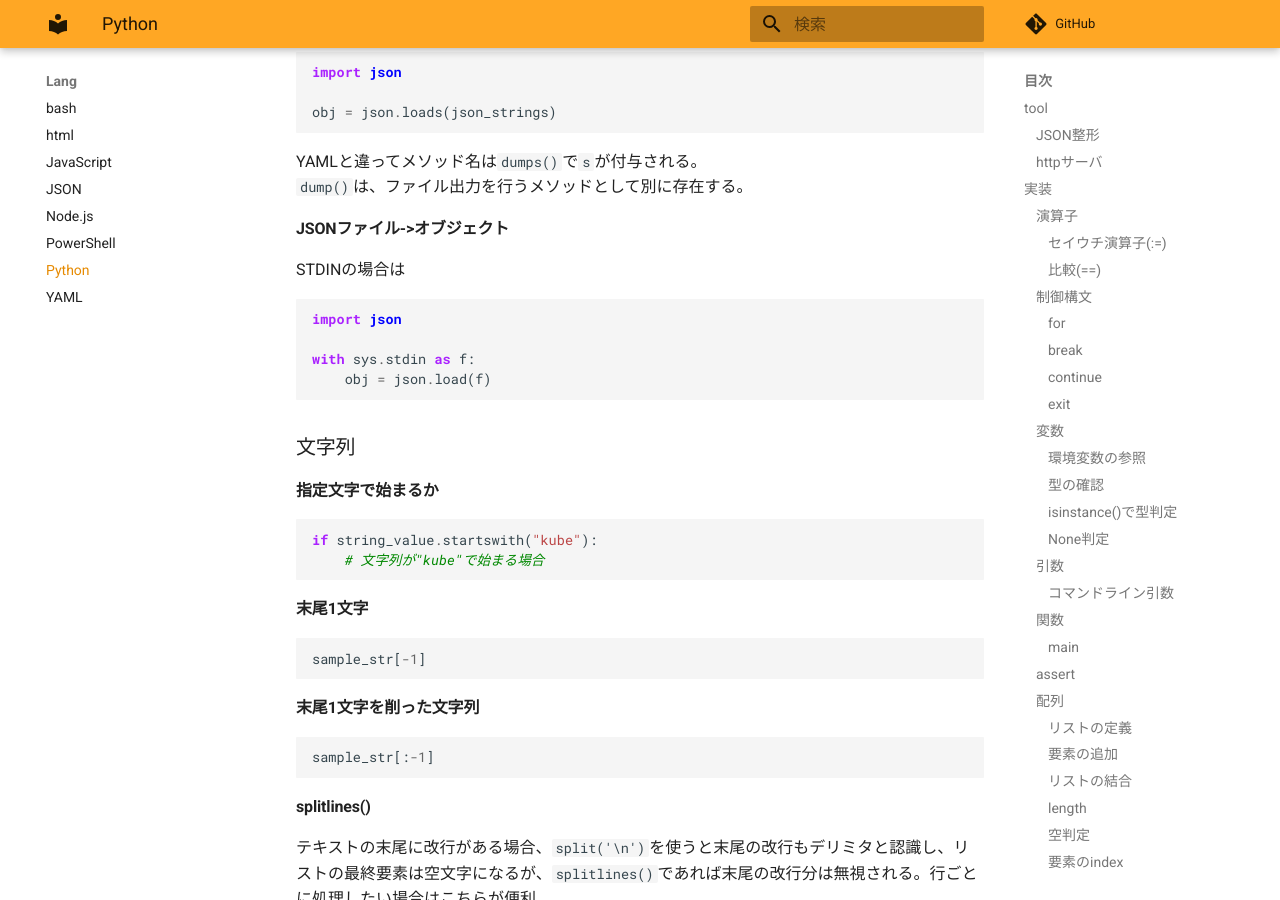
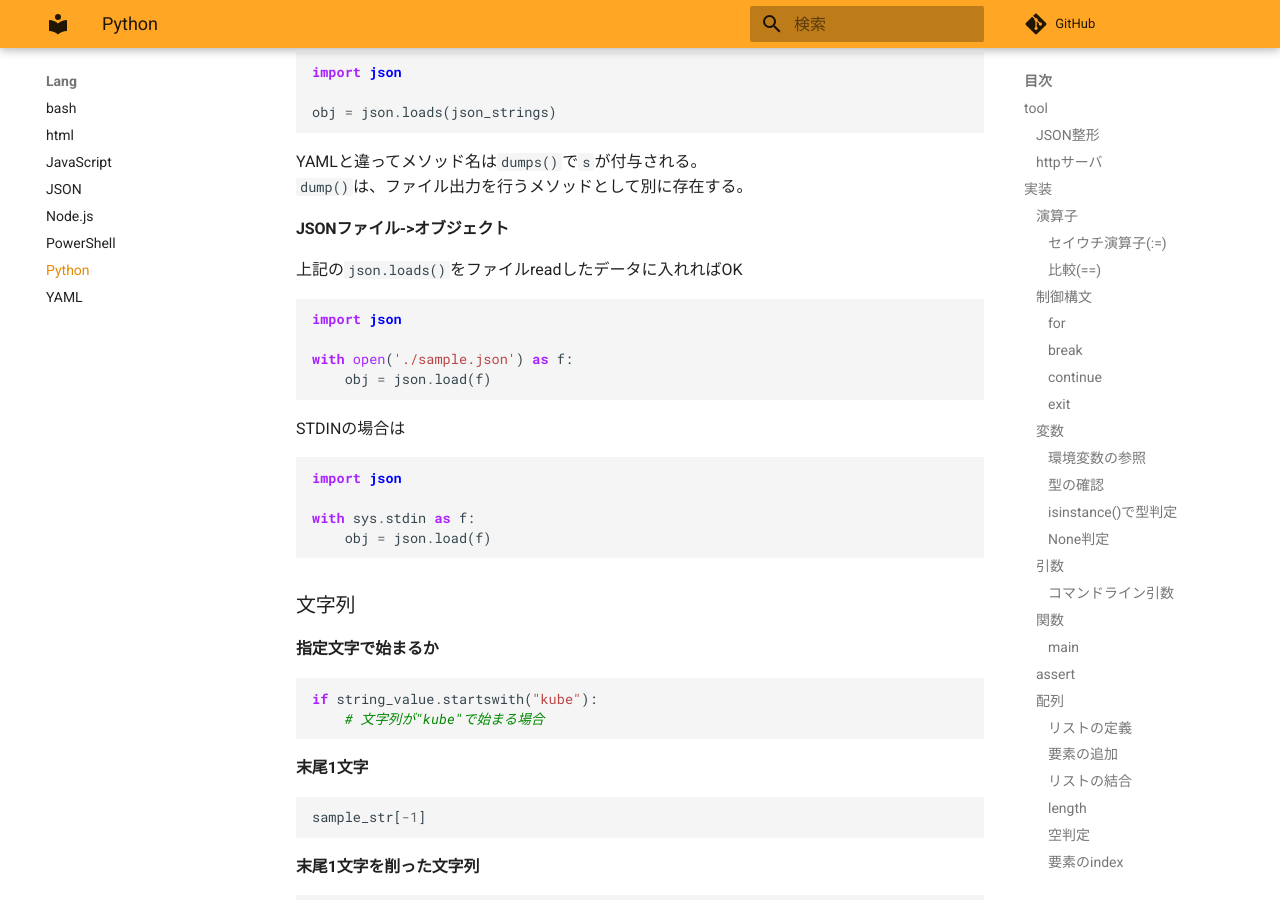
Before and after one commit to zaki-lknr/docs, an MkDocs documentation site: the page built from docs/lang/python.md, in a window 1280 px wide and 900 px high, scrolled down 8601 px. Built offline with MkDocs 1.6.1 and Material for MkDocs 9.7.7, drawn with Linux system fonts in a browser that asks for light colours; comment, search, counter and statistics services are not loaded.

Commit message:
add: lang/python: ファイルをjson.load()

````diff
--- a/docs/lang/python.md
+++ b/docs/lang/python.md
@@ -457,6 +457,15 @@ YAMLと違ってメソッド名は`dumps()`で`s`が付与される。
 `dump()`は、ファイル出力を行うメソッドとして別に存在する。
 
 #### JSONファイル->オブジェクト
+
+上記の`json.loads()`をファイルreadしたデータに入れればOK
+
+```python
+import json
+
+with open('./sample.json') as f:
+    obj = json.load(f)
+```
 
 STDINの場合は
 
````
